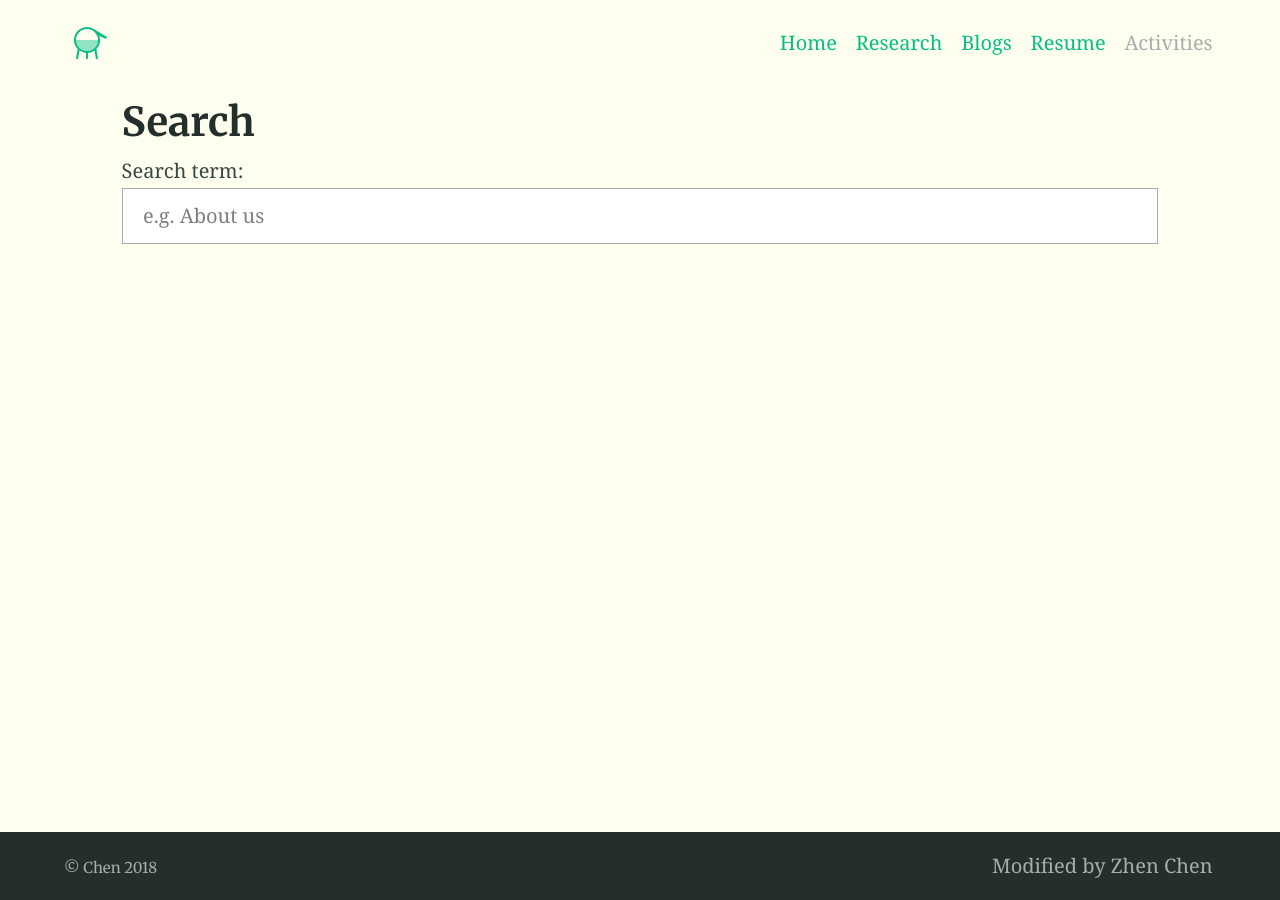
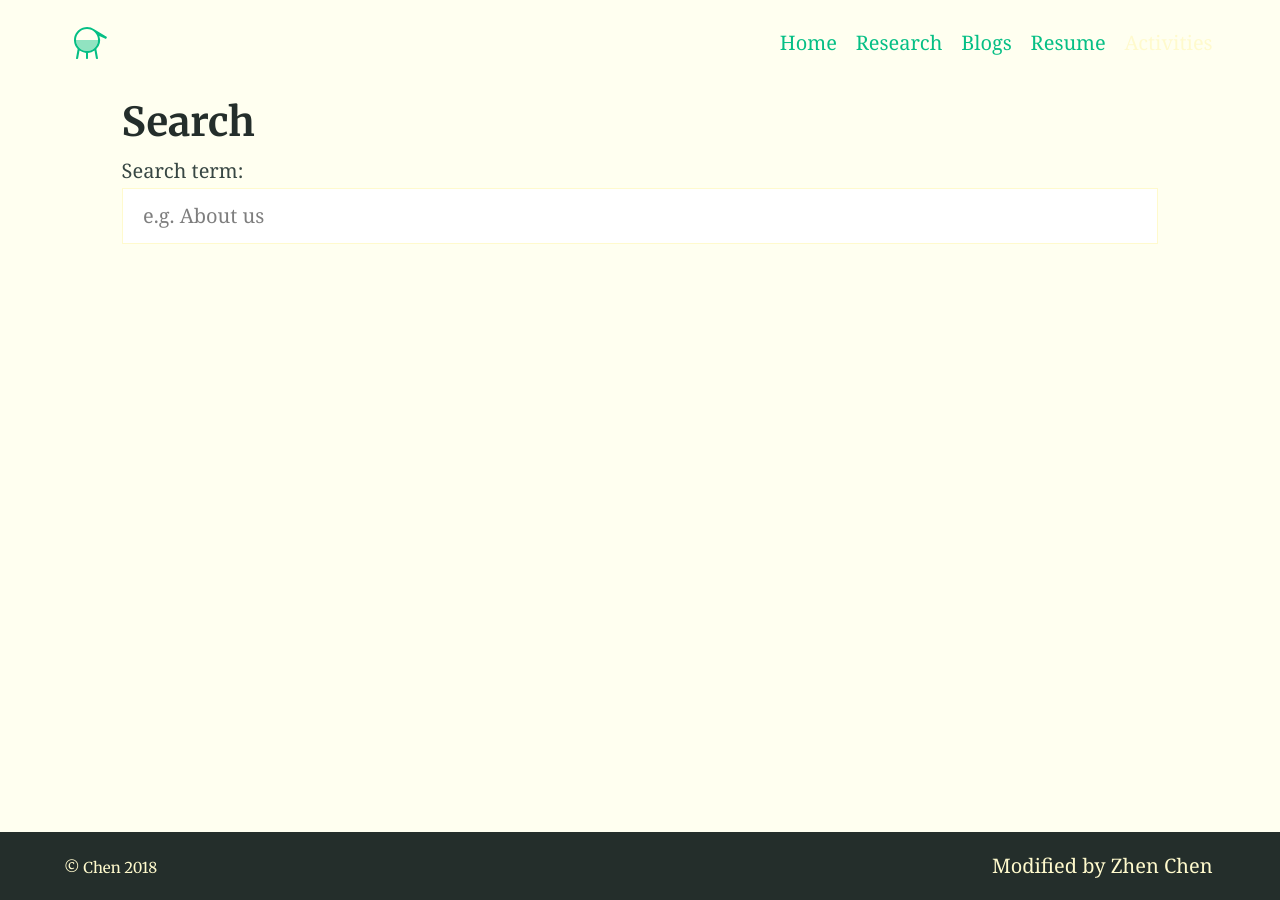
Before and after one commit to RobinChen121/robinchen121.github.io-12, a Jekyll site: the page built from search.md, in a window 1280 px wide. Built offline with Jekyll 4.4.1, drawn with Linux system fonts in a browser that asks for light colours; our own code applies the rules of GitHub Pages for plain Markdown files.

```diff
--- a/_sass/_settings.scss
+++ b/_sass/_settings.scss
@@ -11,7 +11,7 @@
 $linkColour: #05bf85;
 $hoverColour: #008000;
 $focusColour: #fa407a;
-$captionColour: #a8adac;
+$captionColour: #FFFACD;
 $white: #ffffff;
 
 // Typography
```
